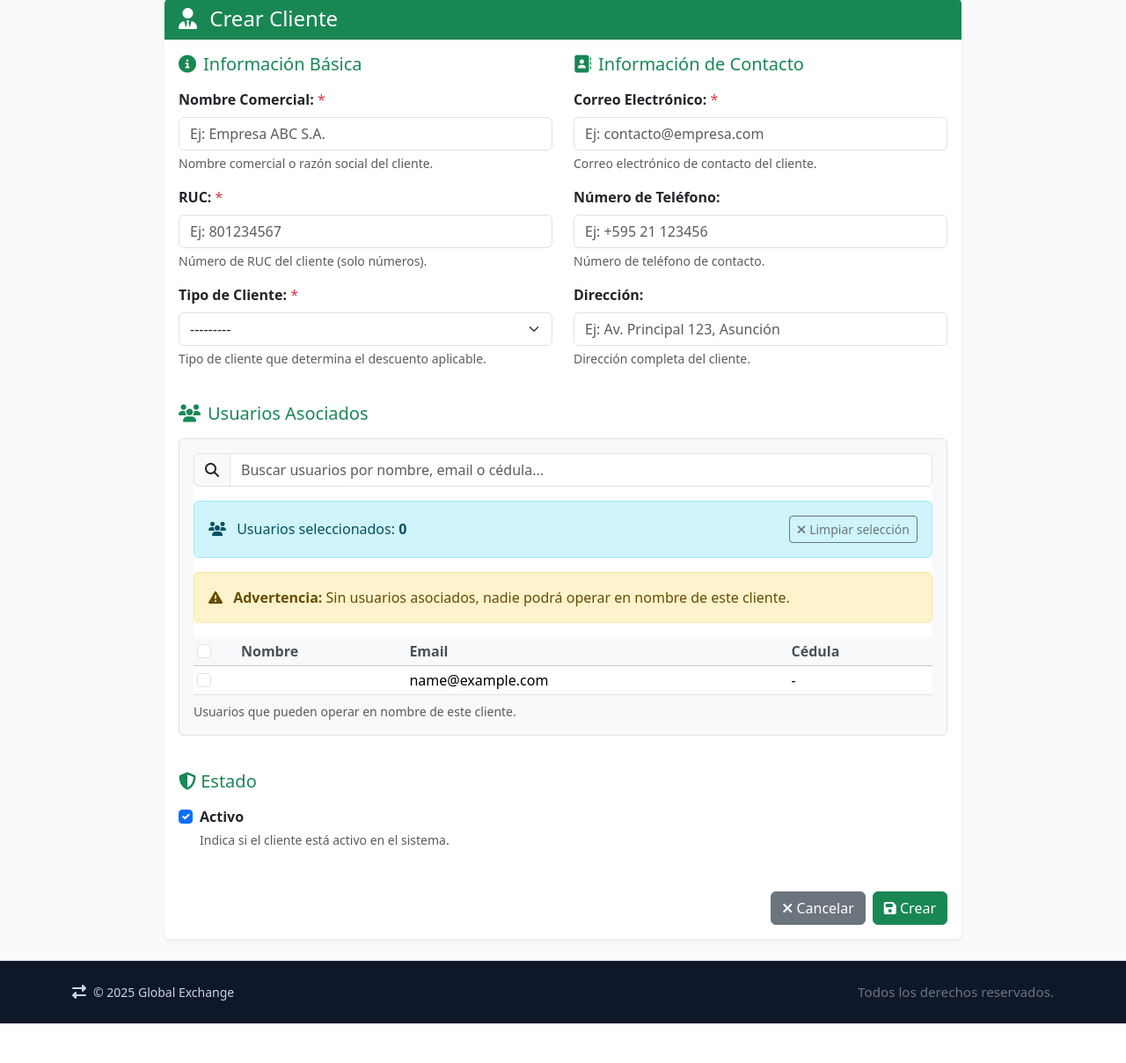
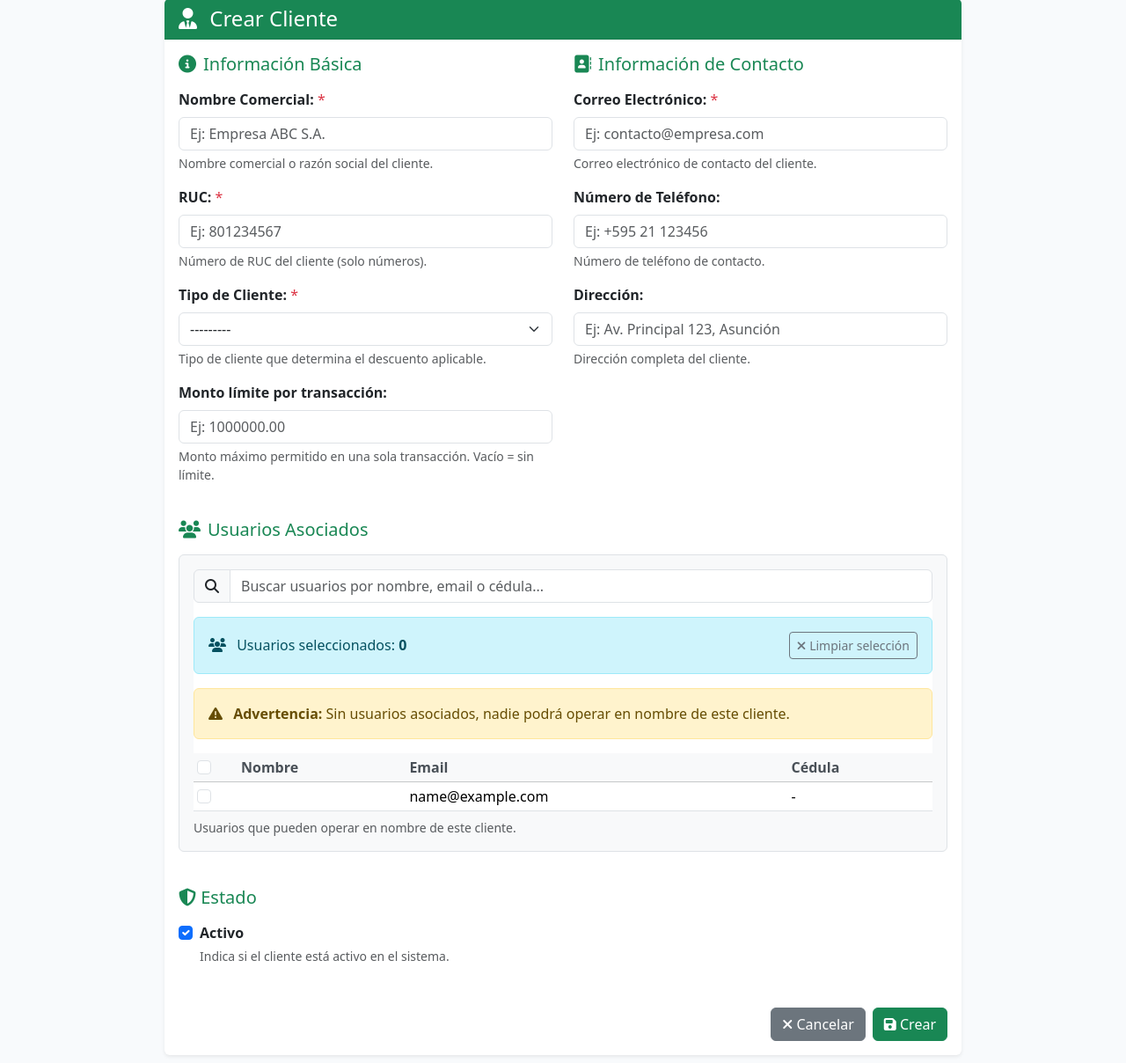
Before and after one commit to ingenieria-software-fpuna/global-exchange, a Django app: page /clientes/crear/ in a window 1280 px wide. Shown: the part 231-1439 px from the top of the page at 88% size. Before the commit the page ends 1394 px from the top, so only its background shows below. Run offline with Django 5.2, Linux system fonts and the light colour scheme; the visitor is signed in with stand-in values (Sample User, id 1); data comes from the database, SQL or seed files in the repository; data that the repository does not hold is empty.

Commit message:
Agregar el campo "monto_limite_transaccion" al modelo de clientes. Actualizar los forms y vistas.

```diff
--- a/clientes/admin.py
+++ b/clientes/admin.py
@@ -26,7 +26,7 @@ class TipoClienteAdmin(admin.ModelAdmin):
 class ClienteAdmin(admin.ModelAdmin):
     list_display = [
         'nombre_comercial', 'ruc', 'tipo_cliente', 'correo_electronico',
-        'numero_telefono', 'activo', 'fecha_creacion'
+        'numero_telefono', 'monto_limite_transaccion', 'activo', 'fecha_creacion'
     ]
     list_filter = [
         'activo', 'tipo_cliente', 'fecha_creacion', 'usuarios_asociados'
@@ -40,7 +40,7 @@ class ClienteAdmin(admin.ModelAdmin):
 
     fieldsets = (
         ('Información Básica', {
-            'fields': ('nombre_comercial', 'ruc', 'tipo_cliente')
+            'fields': ('nombre_comercial', 'ruc', 'tipo_cliente', 'monto_limite_transaccion')
         }),
         ('Información de Contacto', {
             'fields': ('direccion', 'correo_electronico', 'numero_telefono')
--- a/clientes/forms.py
+++ b/clientes/forms.py
@@ -23,7 +23,7 @@ class ClienteForm(forms.ModelForm):
         model = Cliente
         fields = [
             'nombre_comercial', 'ruc', 'direccion', 'correo_electronico',
-            'numero_telefono', 'tipo_cliente', 'usuarios_asociados', 'activo'
+            'numero_telefono', 'tipo_cliente', 'monto_limite_transaccion', 'usuarios_asociados', 'activo'
         ]
         widgets = {
             'nombre_comercial': forms.TextInput(attrs={
@@ -48,6 +48,12 @@ class ClienteForm(forms.ModelForm):
             }),
             'tipo_cliente': forms.Select(attrs={
                 'class': 'form-select'
+            }),
+            'monto_limite_transaccion': forms.NumberInput(attrs={
+                'class': 'form-control',
+                'placeholder': 'Ej: 1000000.00',
+                'min': '0',
+                'step': '0.01'
             }),
             'activo': forms.CheckboxInput(attrs={
                 'class': 'form-check-input'
@@ -74,6 +80,8 @@ class ClienteForm(forms.ModelForm):
         self.fields['correo_electronico'].label = "Correo Electrónico"
         self.fields['numero_telefono'].label = "Número de Teléfono"
         self.fields['tipo_cliente'].label = "Tipo de Cliente"
+        self.fields['monto_limite_transaccion'].label = "Monto límite por transacción"
+        self.fields['monto_limite_transaccion'].help_text = "Monto máximo permitido en una sola transacción. Vacío = sin límite."
         self.fields['activo'].label = "Activo"
 
         # Marcar campos requeridos
--- a/clientes/models.py
+++ b/clientes/models.py
@@ -1,5 +1,5 @@
 from django.db import models
-from django.core.validators import RegexValidator
+from django.core.validators import RegexValidator, MinValueValidator
 from django.core.exceptions import ValidationError
 
 # Create your models here.
@@ -75,6 +75,15 @@ class Cliente(models.Model):
         verbose_name="Usuarios Asociados",
         help_text="Usuarios que pueden operar en nombre de este cliente"
     )
+    monto_limite_transaccion = models.DecimalField(
+        max_digits=12,
+        decimal_places=2,
+        blank=True,
+        null=True,
+        validators=[MinValueValidator(0)],
+        verbose_name="Monto límite por transacción",
+        help_text="Monto máximo permitido para una sola transacción. Dejar vacío para sin límite."
+    )
     activo = models.BooleanField(
         default=True,
         verbose_name="Activo",
--- a/clientes/templates/clientes/cliente_form.html
+++ b/clientes/templates/clientes/cliente_form.html
@@ -82,6 +82,19 @@
                                         </div>
                                     {% endif %}
                                     <div class="form-text">Tipo de cliente que determina el descuento aplicable.</div>
+                                </div>
+
+                                <div class="mb-3">
+                                    <label for="{{ form.monto_limite_transaccion.id_for_label }}" class="form-label">
+                                        <strong>Monto límite por transacción:</strong>
+                                    </label>
+                                    {{ form.monto_limite_transaccion }}
+                                    {% if form.monto_limite_transaccion.errors %}
+                                        <div class="invalid-feedback d-block">
+                                            {{ form.monto_limite_transaccion.errors.0 }}
+                                        </div>
+                                    {% endif %}
+                                    <div class="form-text">Monto máximo permitido en una sola transacción. Vacío = sin límite.</div>
                                 </div>
                             </div>
 
```
Also changed, not shown: clientes/migrations/0005_cliente_monto_limite_transaccion.py (added).
